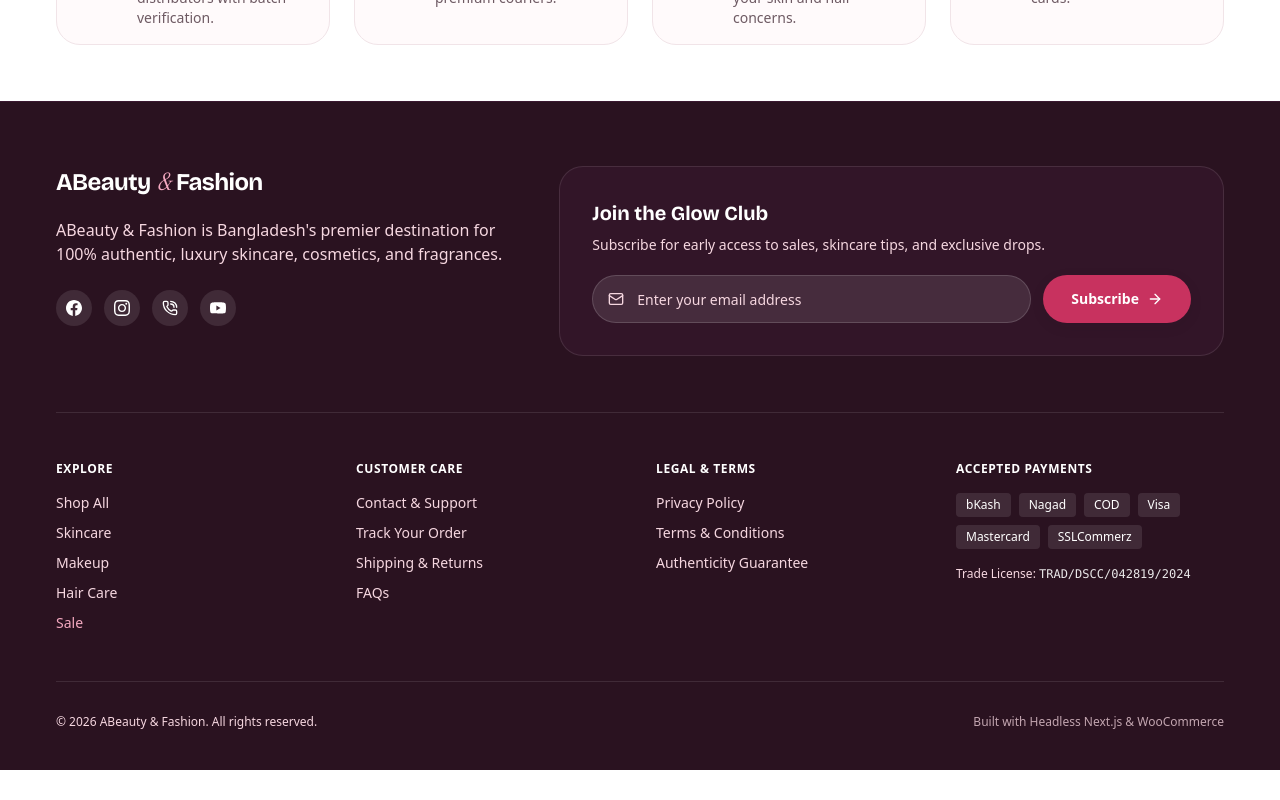
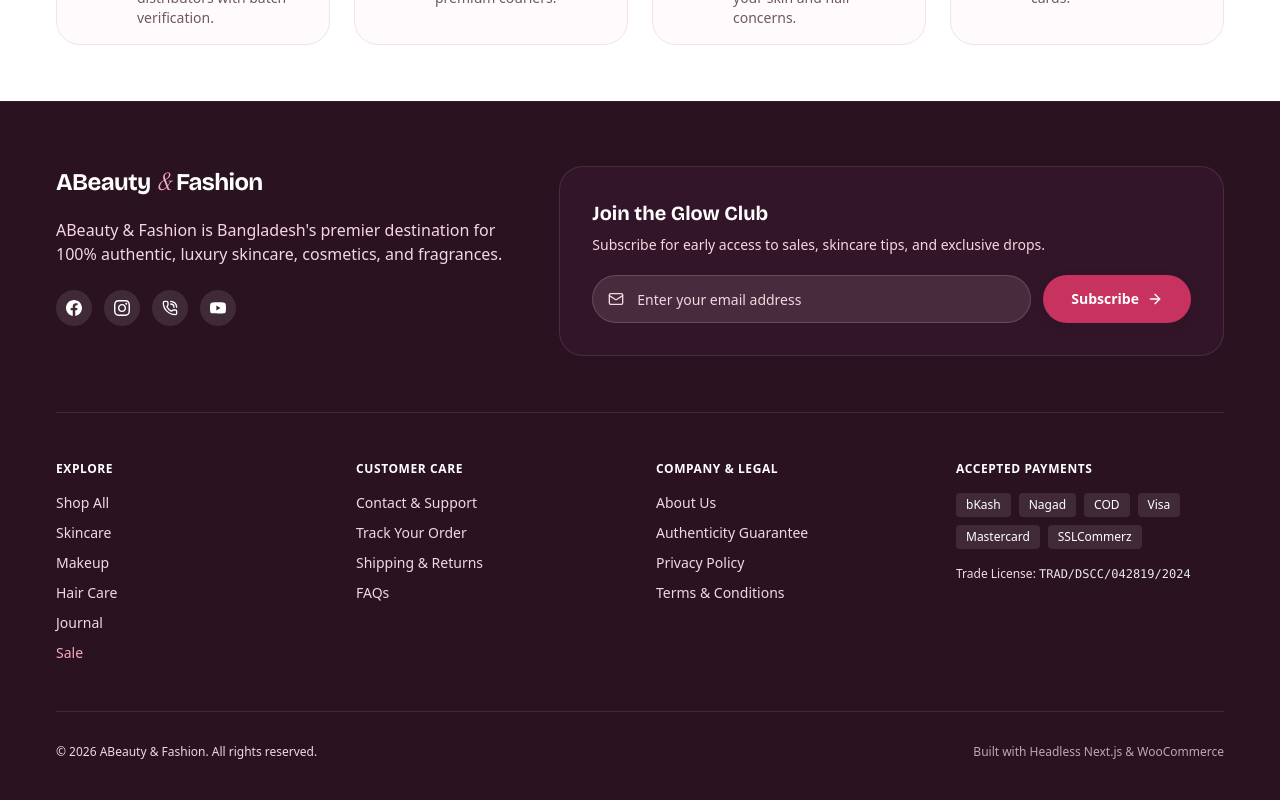
Before and after one commit to harunr/beautynfashion-wp, a Next.js app in the folder frontend/: page / in a window 1280 px wide. Shown: the part 3443-4243 px from the top of the page. Before the commit the page ends 4213 px from the top, so only its background shows below. Built offline with nearby package versions, Linux system fonts and the light colour scheme; no server answers; a web font is replaced by a local one.

Commit message:
fix(footer): ensure all footer links (About Us, Journal, Legal, Customer Care) are present and active

```diff
--- a/frontend/components/layout/Footer.tsx
+++ b/frontend/components/layout/Footer.tsx
@@ -179,6 +179,11 @@
                 </Link>
               </li>
               <li>
+                <Link href="/journal" className="hover:text-rose-light transition-colors">
+                  {t.nav.journal}
+                </Link>
+              </li>
+              <li>
                 <Link href="/sale" className="text-rose-light font-medium hover:text-white transition-colors">
                   {t.nav.sale}
                 </Link>
@@ -216,9 +221,19 @@
 
           <div>
             <h4 className="font-bold text-white mb-4 text-xs tracking-wider uppercase">
-              {t.footer.legal}
+              {lang === "bn" ? "প্রতিষ্ঠান ও পলিসি" : "Company & Legal"}
             </h4>
             <ul className="space-y-2.5 text-blush-200">
+              <li>
+                <Link href="/about" className="hover:text-rose-light transition-colors">
+                  {lang === "bn" ? "আমাদের সম্পর্কে" : "About Us"}
+                </Link>
+              </li>
+              <li>
+                <Link href="/authenticity" className="hover:text-rose-light transition-colors">
+                  {lang === "bn" ? "১০০% আসল পণ্যের নিশ্চয়তা" : "Authenticity Guarantee"}
+                </Link>
+              </li>
               <li>
                 <Link href="/privacy" className="hover:text-rose-light transition-colors">
                   {lang === "bn" ? "প্রাইভেসি পলিসি" : "Privacy Policy"}
@@ -227,11 +242,6 @@
               <li>
                 <Link href="/terms" className="hover:text-rose-light transition-colors">
                   {lang === "bn" ? "শর্তাবলী" : "Terms & Conditions"}
-                </Link>
-              </li>
-              <li>
-                <Link href="/authenticity" className="hover:text-rose-light transition-colors">
-                  {lang === "bn" ? "১০০% আসল পণ্যের নিশ্চয়তা" : "Authenticity Guarantee"}
                 </Link>
               </li>
             </ul>
```
